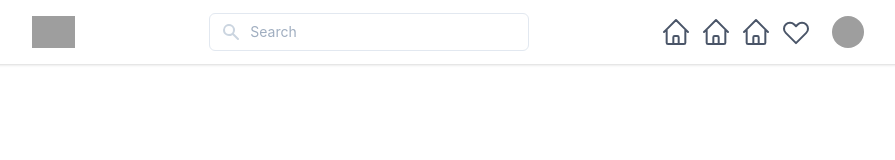
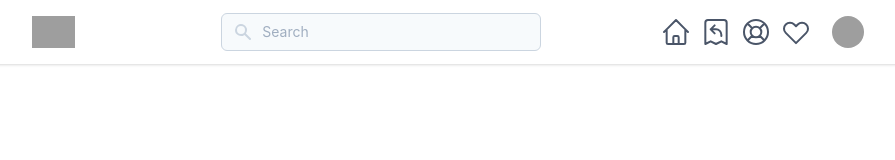
Before and after one commit to hiravesonali/instagram-clone-tailwindcss-nuxtjs, a Nuxt app: page / in a window 1280 px wide. Shown: the top 160 px of the page, without its empty margins (192-1087 px from the left). Built offline with nearby package versions, Linux system fonts and the light colour scheme; grey boxes are pictures that could not be loaded.

Commit message:
nav bar done

```diff
--- a/pages/index.vue
+++ b/pages/index.vue
@@ -9,7 +9,7 @@
               <img class="hidden lg:block h-8 w-auto" src="https://www.instagram.com/static/images/web/mobile_nav_type_logo.png/735145cfe0a4.png" alt="Workflow logo" />
             </div>
           </div>
-          <div class="flex-1 flex items-center justify-center px-2 lg:ml-6">
+          <div class="flex-1 flex items-center justify-center px-2 lg:ml-12">
             <div class="max-w-lg w-full lg:max-w-xs">
               <label for="search" class="sr-only">Search</label>
               <div class="relative">
@@ -18,7 +18,7 @@
                     <path fill-rule="evenodd" d="M8 4a4 4 0 100 8 4 4 0 000-8zM2 8a6 6 0 1110.89 3.476l4.817 4.817a1 1 0 01-1.414 1.414l-4.816-4.816A6 6 0 012 8z" clip-rule="evenodd" />
                   </svg>
                 </div>
-                <input id="search" class="block w-full pl-10 pr-3 py-2 border border-gray-300 rounded-md leading-5 bg-white placeholder-gray-500 focus:outline-none focus:placeholder-gray-400 focus:border-blue-300 focus:shadow-outline-blue sm:text-sm transition duration-150 ease-in-out" placeholder="Search" type="search" />
+                <input id="search" class="block w-full pl-10 pr-3 py-2 border border-gray-400 rounded-md leading-5 bg-gray-100 placeholder-gray-500 focus:outline-none focus:placeholder-gray-400 focus:border-blue-300 focus:shadow-outline-blue sm:text-sm transition duration-150 ease-in-out" placeholder="Search" type="search" />
               </div>
             </div>
           </div>
@@ -44,12 +44,12 @@
             </button>
 
             <button class="flex-shrink-0 p-1 border-transparent text-gray-700 rounded-full hover:text-gray-600 focus:outline-none focus:text-gray-600 transition duration-150 ease-in-out" aria-label="Notifications">
-              <svg class="h-8 w-8" fill="none" stroke-linecap="round" stroke-linejoin="round" stroke-width="1.5" stroke="currentColor" viewBox="0 0 24 24"><path d="M3 12l2-2m0 0l7-7 7 7M5 10v10a1 1 0 001 1h3m10-11l2 2m-2-2v10a1 1 0 01-1 1h-3m-6 0a1 1 0 001-1v-4a1 1 0 011-1h2a1 1 0 011 1v4a1 1 0 001 1m-6 0h6"></path></svg>
-            </button>
+              <svg class="h-8 w-8" fill="none" stroke-linecap="round" stroke-linejoin="round" stroke-width="1.5" stroke="currentColor" viewBox="0 0 24 24"><path d="M16 15v-1a4 4 0 00-4-4H8m0 0l3 3m-3-3l3-3m9 14V5a2 2 0 00-2-2H6a2 2 0 00-2 2v16l4-2 4 2 4-2 4 2z"></path></svg>
+              </button>
 
             <button class="flex-shrink-0 p-1 border-transparent text-gray-700 rounded-full hover:text-gray-600 focus:outline-none focus:text-gray-600 transition duration-150 ease-in-out" aria-label="Notifications">
-              <svg class="h-8 w-8" fill="none" stroke-linecap="round" stroke-linejoin="round" stroke-width="1.5" stroke="currentColor" viewBox="0 0 24 24"><path d="M3 12l2-2m0 0l7-7 7 7M5 10v10a1 1 0 001 1h3m10-11l2 2m-2-2v10a1 1 0 01-1 1h-3m-6 0a1 1 0 001-1v-4a1 1 0 011-1h2a1 1 0 011 1v4a1 1 0 001 1m-6 0h6"></path></svg>
-            </button>
+              <svg class="h-8 w-8" fill="none" stroke-linecap="round" stroke-linejoin="round" stroke-width="1.5" stroke="currentColor" viewBox="0 0 24 24"><path d="M18.364 5.636l-3.536 3.536m0 5.656l3.536 3.536M9.172 9.172L5.636 5.636m3.536 9.192l-3.536 3.536M21 12a9 9 0 11-18 0 9 9 0 0118 0zm-5 0a4 4 0 11-8 0 4 4 0 018 0z"></path></svg>
+              </button>
 
             <button class="flex-shrink-0 p-1 border-transparent text-gray-700 rounded-full hover:text-gray-600 focus:outline-none focus:text-gray-600 transition duration-150 ease-in-out" aria-label="Notifications">
               <svg class="h-8 w-8" fill="none" stroke-linecap="round" stroke-linejoin="round" stroke-width="1.5" stroke="currentColor" viewBox="0 0 24 24"><path d="M4.318 6.318a4.5 4.5 0 000 6.364L12 20.364l7.682-7.682a4.5 4.5 0 00-6.364-6.364L12 7.636l-1.318-1.318a4.5 4.5 0 00-6.364 0z"></path></svg>
@@ -59,15 +59,16 @@
             <div class="ml-4 relative flex-shrink-0">
               <div>
                 <button class="flex rounded-full border-gray-700 transition duration-150 ease-in-out" id="user-menu" aria-label="User menu" aria-haspopup="true">
-                  <img class="h-8 w-8 rounded-full" src="https://images.unsplash.com/photo-1472099645785-5658abf4ff4e?ixlib=rb-1.2.1&ixid=eyJhcHBfaWQiOjEyMDd9&auto=format&fit=facearea&facepad=2&w=256&h=256&q=80" alt="" />
+                  <img class="h-8 w-8 rounded-full" src="https://scontent-muc2-1.cdninstagram.com/v/t51.2885-19/s150x150/58468664_291773768419326_7460980271920185344_n.jpg?_nc_ht=scontent-muc2-1.cdninstagram.com&amp;_nc_ohc=16Or2MWYINEAX9vLBW0&amp;oh=ada3818c35cb64180cf431d820d9dabe&amp;oe=5EF26035" alt="" />
                 </button>
               </div>
             </div>
           </div>
         </div>
       </div>
+    </nav>
 
-    </nav>
+
   </div>
 </template>
 
```
